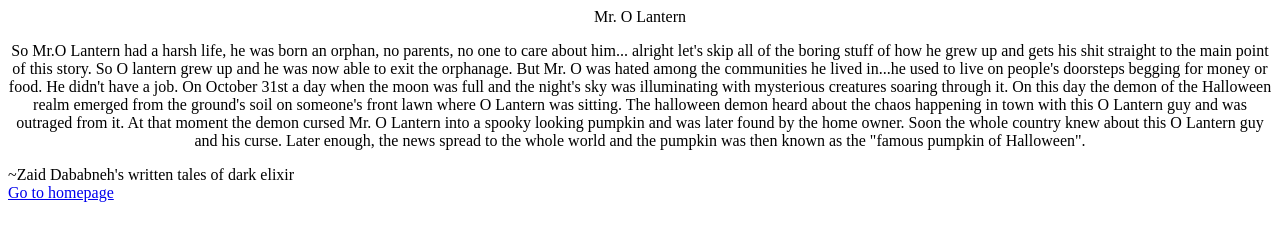
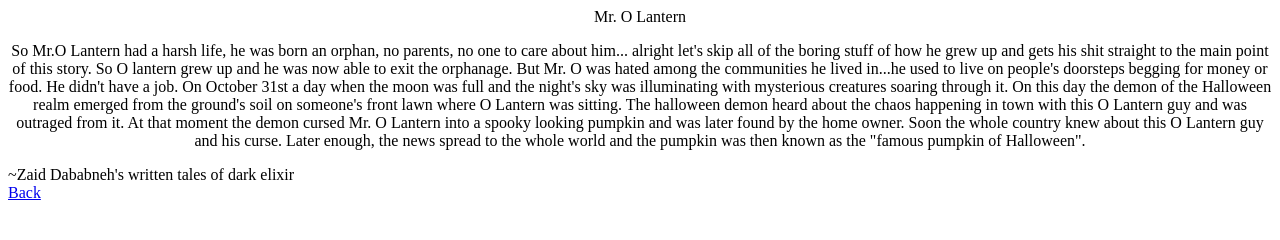
Before and after one commit to Seenery27/ass, a plain HTML site: page Olantern.html in a window 1280 px wide. Drawn offline with Linux system fonts and the light colour scheme.

Commit message:
Update Olantern.html

```diff
--- a/Olantern.html
+++ b/Olantern.html
@@ -5,4 +5,4 @@
       <p style="text-align:center;">So Mr.O Lantern had a harsh life, he was born an orphan, no parents, no one to care about him... alright let's skip all of the boring stuff of how he grew up and gets his shit straight to the main point of this story. So O lantern grew up and he was now able to exit the orphanage. But Mr. O was hated among the communities he lived in...he used to live on people's doorsteps begging for money or food. He didn't have a job. On October 31st a day when the moon was full and the night's sky was illuminating with mysterious creatures soaring through it. On this day the demon of the Halloween realm emerged from the ground's soil on someone's front lawn where O Lantern was sitting. The halloween demon heard about the chaos happening in town with this O Lantern guy and was outraged from it. At that moment the demon cursed Mr. O Lantern into a spooky looking pumpkin and was later found by the home owner. Soon the whole country knew about this O Lantern guy and his curse. Later enough, the news spread to the whole world and the pumpkin was then known as the "famous pumpkin of Halloween".</p>
 
 <footer style="text-size:36px;">~Zaid Dababneh's written tales of dark elixir</footer>
-<a href="https://dababneh-essays.netlify.com/">Go to homepage</a>
+<a href="..">Back</a>
```
